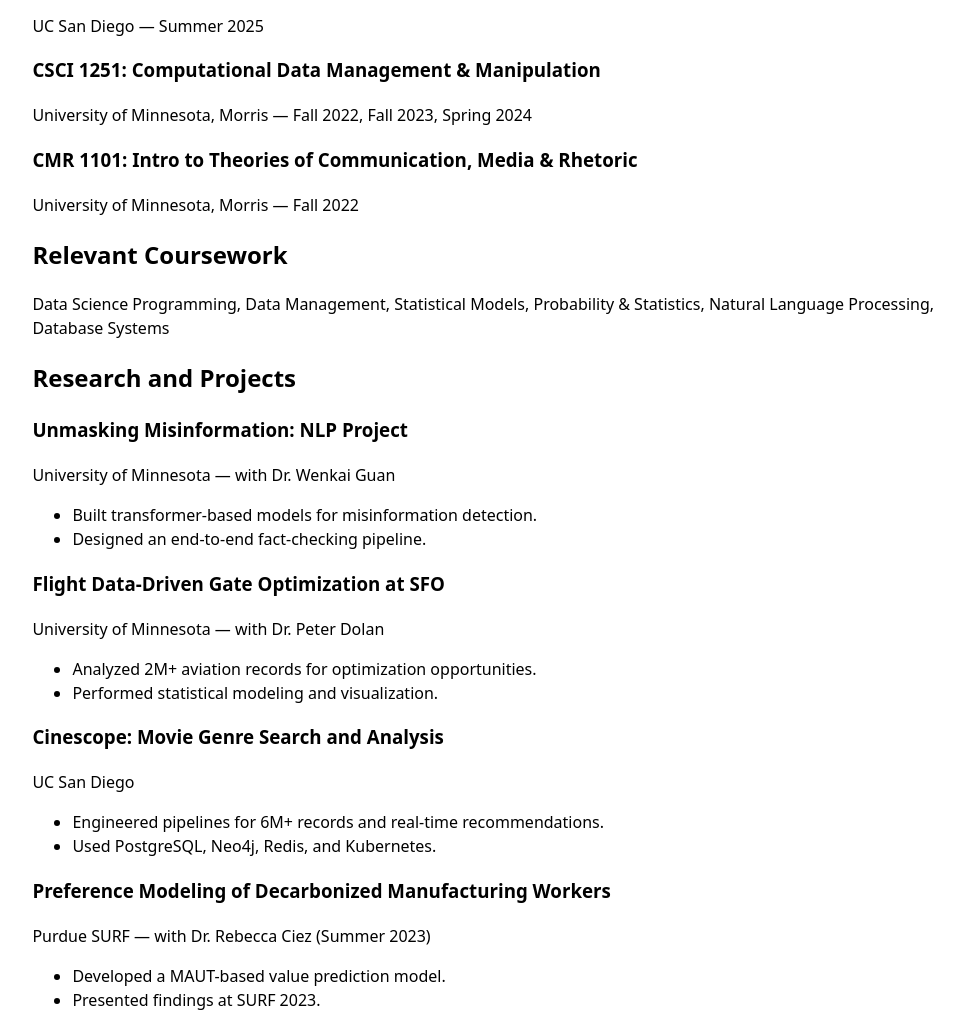
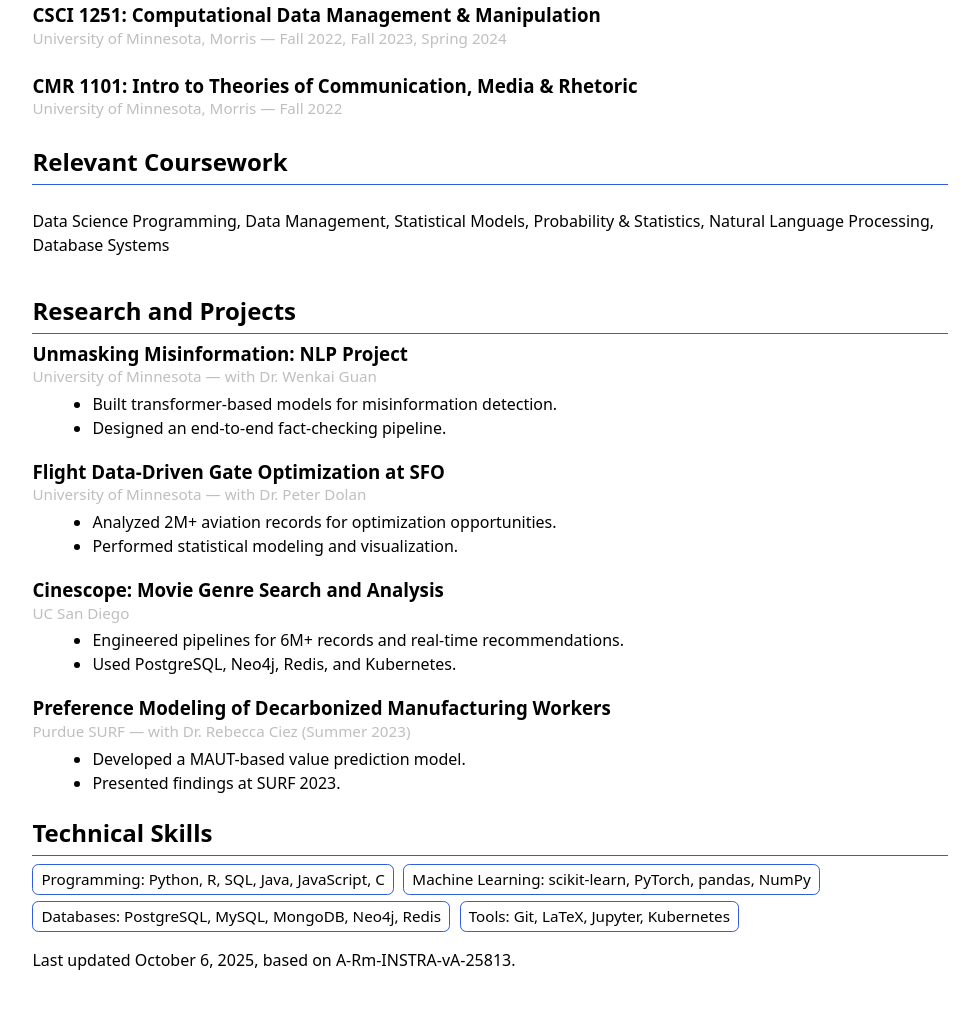
Before and after one commit to caidongting0823/DSC209R-FA25-Dongting, a plain HTML site: page Lab-02/resume/index.html in a window 1280 px wide. Shown: the part 635-1650 px from the top of the page, without its empty margins (150-1114 px from the left). After the commit the page ends 1623 px from the top, so only its background shows below. Drawn offline with Linux system fonts and the light colour scheme.

Commit message:
Lab-02 Update: Finish Step 5
Finished Lab-02, Step 5: Style your CV

```diff
--- a/Lab-02/resume/index.html
+++ b/Lab-02/resume/index.html
@@ -1,17 +1,16 @@
 <!DOCTYPE html>
 <html lang="en">
-
   <head>
     <meta charset="UTF-8">
     <title>Resume</title>
+    <meta name="viewport" content="width=device-width, initial-scale=1">
     <link rel="stylesheet" href="../style.css">
   </head>
-
   <body>
     <nav>
-    <a href="../index.html">Home</a> |
-    <a href="../projects/index.html">Projects</a> |
-    <a href="../contact/index.html">Contact</a> |
+      <a href="../index.html">Home</a>
+      <a href="../projects/index.html">Projects</a>
+      <a href="../contact/index.html">Contact</a>
       <a class="current" aria-current="page" href="../resume/index.html">Resume</a>
     </nav>
 
@@ -23,9 +22,9 @@
       <a href="https://github.com/caidongting0823">GitHub</a>
     </p>
 
-    <main>
-        <section>
-            <h2>Education</h2>
+    <main class="cv">
+      <section aria-labelledby="edu">
+        <h2 id="edu">Education</h2>
         <article>
           <h3>University of California, San Diego</h3>
           <p>M.S. in Data Science</p>
@@ -34,36 +33,37 @@
 
         <article>
           <h3>University of Minnesota, Morris</h3>
-                <p>B.A. in Computer Science and Communication, Media & Rhetoric</p>
+          <p>B.A. in Computer Science and Communication, Media &amp; Rhetoric</p>
           <p><time datetime="2020-01">Jan 2020</time> – <time datetime="2024-05">May 2024</time></p>
         </article>
       </section>
 
-        <section>
-            <h2>Teaching Assistant Experience</h2>
+      <section aria-labelledby="ta">
+        <h2 id="ta">Teaching Assistant Experience</h2>
         <article>
           <h3>DSC 80: Practice and Application of Data Science</h3>
           <p>UC San Diego — <time datetime="2025-06">Summer 2025</time></p>
         </article>
 
         <article>
-                <h3>CSCI 1251: Computational Data Management & Manipulation</h3>
+          <h3>CSCI 1251: Computational Data Management &amp; Manipulation</h3>
           <p>University of Minnesota, Morris — <time datetime="2022-09">Fall 2022</time>, <time datetime="2023-09">Fall 2023</time>, <time datetime="2024-01">Spring 2024</time></p>
         </article>
 
         <article>
-                <h3>CMR 1101: Intro to Theories of Communication, Media & Rhetoric</h3>
+          <h3>CMR 1101: Intro to Theories of Communication, Media &amp; Rhetoric</h3>
           <p>University of Minnesota, Morris — <time datetime="2022-09">Fall 2022</time></p>
         </article>
       </section>
 
-        <section>
-            <h2>Relevant Coursework</h2>
-            <p>Data Science Programming, Data Management, Statistical Models, Probability & Statistics, Natural Language Processing, Database Systems</p>
+      <section aria-labelledby="coursework">
+        <h2 id="coursework">Relevant Coursework</h2>
+        <p>Data Science Programming, Data Management, Statistical Models, Probability &amp; Statistics, Natural Language Processing, Database Systems</p>
       </section>
 
-    <section>
-        <h2>Research and Projects</h2>
+      <section aria-labelledby="research">
+        <h2 id="research">Research and Projects</h2>
+
         <article>
           <h3>Unmasking Misinformation: NLP Project</h3>
           <p>University of Minnesota — with Dr. Wenkai Guan</p>
@@ -101,9 +101,9 @@
         </article>
       </section>
 
-    <section>
-        <h2>Technical Skills</h2>
-        <ul>
+      <section aria-labelledby="skills">
+        <h2 id="skills">Technical Skills</h2>
+        <ul class="tags">
           <li>Programming: Python, R, SQL, Java, JavaScript, C</li>
           <li>Machine Learning: scikit-learn, PyTorch, pandas, NumPy</li>
           <li>Databases: PostgreSQL, MySQL, MongoDB, Neo4j, Redis</li>
@@ -115,6 +115,5 @@
     <footer>
       <p>Last updated <time datetime="2025-10-06">October 6, 2025</time>, based on A-Rm-INSTRA-vA-25813.</p>
     </footer>
-
   </body>
 </html>
--- a/Lab-02/style.css
+++ b/Lab-02/style.css
@@ -126,3 +126,66 @@
 
 .projects h2 { margin: 0; line-height: 1.2; }
 .projects img { width: 100%; height: auto; display: block; }
+
+
+/* --- Step 5: CV / resume styles --- */
+
+/* Layout rhythm */
+.cv {
+  display: grid;
+  gap: 1.25rem;
+}
+.cv section {
+  display: grid;
+  gap: .5rem;
+}
+
+/* Headings */
+.cv h2 {
+  border-bottom: 1px solid oklch(0.525 0.204 265.44);
+  padding-bottom: .25rem;
+  margin: 0;
+}
+.cv h3 {
+  margin: 0;
+  line-height: 1.25;
+}
+
+/* Meta rows (title + dates/place) */
+.cv article > p:first-of-type {
+  margin: 0 0 .25rem 0;
+  color: oklch(0.805 0 89.876);
+  font-size: 0.95em;
+}
+
+/* Lists */
+.cv ul {
+  margin: 0 0 0 1.25rem;
+}
+.cv .tags {
+  display: flex;
+  flex-wrap: wrap;
+  gap: .4rem .6rem;
+  list-style: none;
+  margin: 0;
+  padding: 0;
+}
+.cv .tags li {
+  border: 1px solid oklch(0.525 0.204 265.44);
+  border-radius: .4rem;
+  padding: .2rem .5rem;
+  font-size: .95em;
+}
+
+/* Compact spacing between stacked articles */
+.cv article + article {
+  margin-top: .75rem;
+}
+
+/* Print-friendly tweaks (optional but nice) */
+@media print {
+  nav { display: none; }
+  a { color: #bfbfbf; text-decoration: none; }
+  body { padding-inline: 0; }
+  .cv h2 { border-color: #bfbfbf; }
+}
```
Lines whose indentation alone changed are shown as unchanged.
